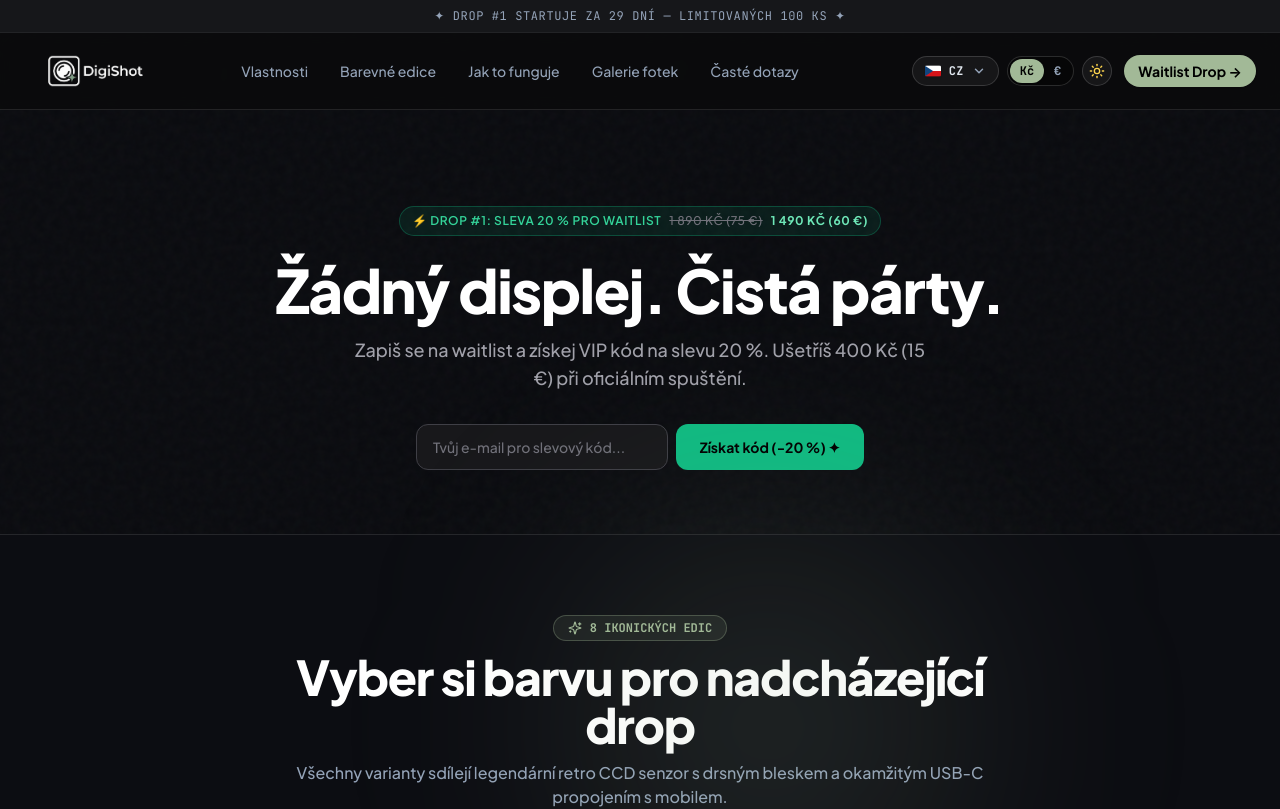
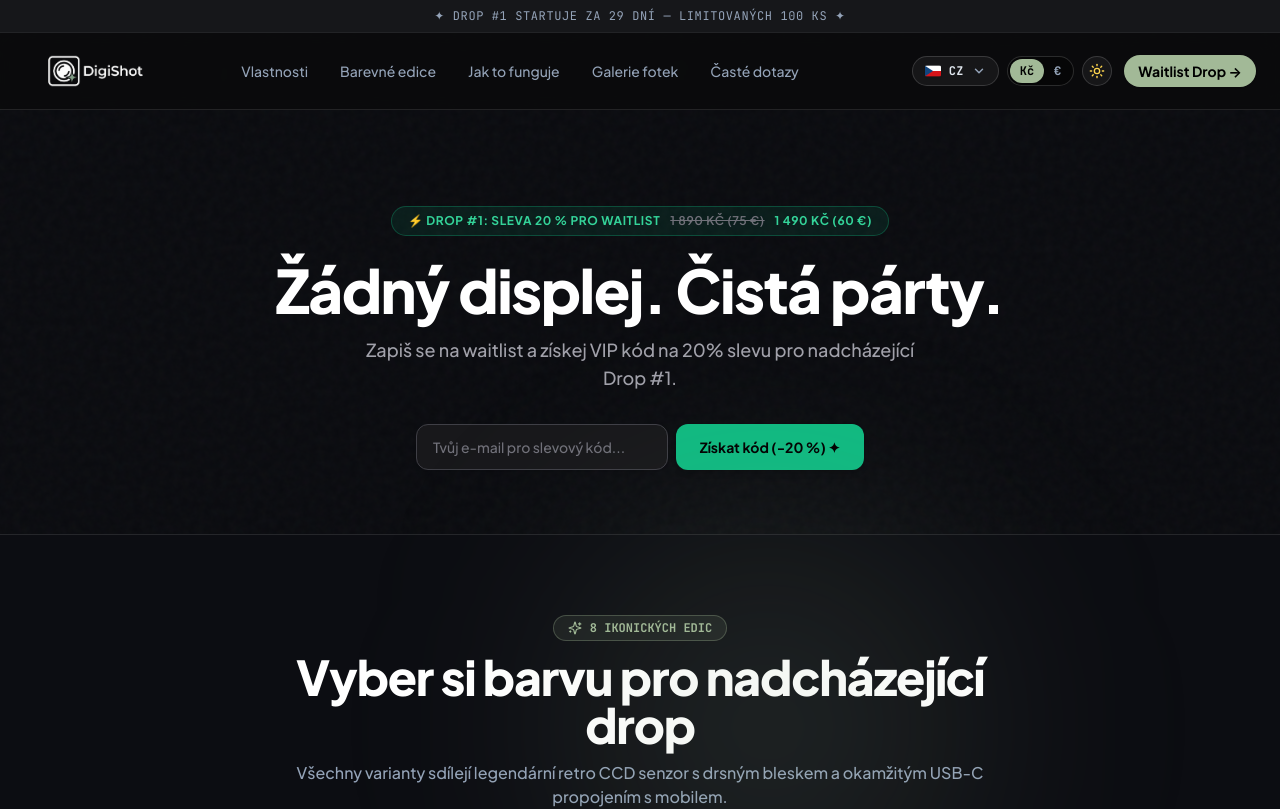
Before and after one commit to Panzupanek/digishot, a React (Vite) app: page / in a window 1280 px wide. Shown: the top 809 px of the page. Built offline with nearby package versions, Linux system fonts and the light colour scheme.

Commit message:
fix(hero): improve text contrast for light/dark mode, simplify copy and format badge price

```diff
--- a/src/components/Hero.tsx
+++ b/src/components/Hero.tsx
@@ -60,37 +60,37 @@ export const Hero: React.FC = () => {
   return (
     <section className="relative pt-24 pb-16 px-4 text-center max-w-4xl mx-auto">
       {/* Cenový odznak se slevou */}
-      <div className="inline-flex items-center gap-2 px-3 py-1.5 rounded-full bg-emerald-500/10 border border-emerald-500/30 text-emerald-400 text-xs font-semibold uppercase tracking-wider mb-6">
-        <span>⚡ Drop #1: Sleva 20 % pro waitlist</span>
-        <span className="text-zinc-500 line-through font-normal">1 890 Kč (75 €)</span>
-        <span className="text-emerald-300 font-bold">1 490 Kč (60 €)</span>
+      <div className="inline-flex flex-wrap items-center justify-center gap-1 sm:gap-1.5 px-4 py-1.5 rounded-full bg-emerald-500/10 border border-emerald-500/30 text-xs font-semibold uppercase tracking-wider mb-6">
+        <span className="text-emerald-700 dark:text-emerald-400 font-bold">⚡ DROP #1: SLEVA 20 % PRO WAITLIST</span>
+        <span className="line-through text-zinc-500 mx-1">1 890 Kč (75 €)</span>
+        <span className="font-bold text-emerald-600 dark:text-emerald-400">1 490 Kč (60 €)</span>
       </div>
 
-      <h1 className="text-4xl sm:text-6xl font-extrabold tracking-tight text-white mb-4">
+      <h1 className="text-4xl sm:text-6xl font-extrabold tracking-tight text-zinc-950 dark:text-white mb-4">
         Žádný displej. Čistá párty.
       </h1>
-      <p className="text-lg text-zinc-400 max-w-xl mx-auto mb-8">
-        Zapiš se na waitlist a získej VIP kód na slevu 20 %. Ušetříš 400 Kč (15 €) při oficiálním spuštění.
+      <p className="text-base sm:text-lg text-zinc-600 dark:text-zinc-400 max-w-xl mx-auto mb-8 leading-relaxed">
+        Zapiš se na waitlist a získej VIP kód na 20% slevu pro nadcházející Drop #1.
       </p>
 
       {/* Formulář nebo Odhalený kód */}
       <div className="max-w-md mx-auto">
         {status === 'success' ? (
-          <div className="p-6 rounded-2xl bg-zinc-900 border border-emerald-500/40 text-center animate-fade-in">
-            <p className="text-emerald-400 font-semibold mb-1">✓ Místo v Dropu #1 rezervováno!</p>
-            <p className="text-xs text-zinc-400 mb-4">Kód ti byl také odeslán na e-mail.</p>
+          <div className="p-6 rounded-2xl bg-slate-50 dark:bg-zinc-900 border border-emerald-500/40 text-center animate-fade-in shadow-xl">
+            <p className="text-emerald-600 dark:text-emerald-400 font-bold mb-1">✓ Místo v Dropu #1 rezervováno!</p>
+            <p className="text-xs text-zinc-600 dark:text-zinc-400 mb-4">Kód ti byl také odeslán na e-mail.</p>
 
-            <div className="flex items-center justify-between bg-black/60 border border-zinc-700 rounded-xl p-3 px-4">
-              <span className="font-mono text-xl font-bold tracking-widest text-emerald-300">{promoCode}</span>
+            <div className="flex items-center justify-between bg-white dark:bg-black/60 border border-zinc-200 dark:border-zinc-700 rounded-xl p-3 px-4 shadow-sm">
+              <span className="font-mono text-xl font-bold tracking-widest text-emerald-600 dark:text-emerald-400">{promoCode}</span>
               <button
                 type="button"
                 onClick={copyCode}
-                className="text-xs bg-zinc-800 hover:bg-zinc-700 text-zinc-200 px-3 py-1.5 rounded-lg border border-zinc-600 transition cursor-pointer"
+                className="text-xs bg-zinc-100 hover:bg-zinc-200 dark:bg-zinc-800 dark:hover:bg-zinc-700 text-zinc-800 dark:text-zinc-200 px-3 py-1.5 rounded-lg border border-zinc-300 dark:border-zinc-600 transition cursor-pointer font-medium"
               >
                 {copied ? '✓ Zkopírováno' : 'Kopírovat'}
               </button>
             </div>
-            <p className="text-[11px] text-zinc-500 mt-3">Platí na cenu 1 490 Kč / 60 € po spuštění dropu.</p>
+            <p className="text-[11px] text-zinc-500 dark:text-zinc-400 mt-3">Platí na cenu 1 490 Kč / 60 € po spuštění dropu.</p>
           </div>
         ) : (
           <form onSubmit={handleFormSubmit} className="flex flex-col sm:flex-row gap-2">
@@ -100,19 +100,19 @@ export const Hero: React.FC = () => {
               value={email}
               onChange={(e) => setEmail(e.target.value)}
               placeholder="Tvůj e-mail pro slevový kód..."
-              className="flex-1 bg-zinc-900 border border-zinc-700 rounded-xl px-4 py-3 text-white placeholder-zinc-500 focus:outline-none focus:border-emerald-500 text-sm"
+              className="flex-1 bg-white dark:bg-zinc-900 border border-zinc-300 dark:border-zinc-700 rounded-xl px-4 py-3 text-zinc-900 dark:text-white placeholder-zinc-400 dark:placeholder-zinc-500 focus:outline-none focus:border-emerald-500 dark:focus:border-emerald-400 focus:ring-1 focus:ring-emerald-500 shadow-sm text-sm"
             />
             <button
               type="submit"
               disabled={status === 'loading'}
-              className="bg-emerald-500 hover:bg-emerald-400 text-black font-bold px-6 py-3 rounded-xl transition whitespace-nowrap disabled:opacity-50 cursor-pointer text-sm"
+              className="bg-emerald-500 hover:bg-emerald-400 text-black font-bold px-6 py-3 rounded-xl transition whitespace-nowrap disabled:opacity-50 cursor-pointer text-sm shadow-md active:scale-95"
             >
               {status === 'loading' ? 'Odesílám...' : 'Získat kód (-20 %) ✦'}
             </button>
           </form>
         )}
         {status === 'error' && (
-          <p className="text-red-400 text-xs mt-2">Něco se pokazilo, zkus to prosím znovu.</p>
+          <p className="text-red-500 dark:text-red-400 text-xs mt-2 font-medium">Něco se pokazilo, zkus to prosím znovu.</p>
         )}
       </div>
     </section>
```
